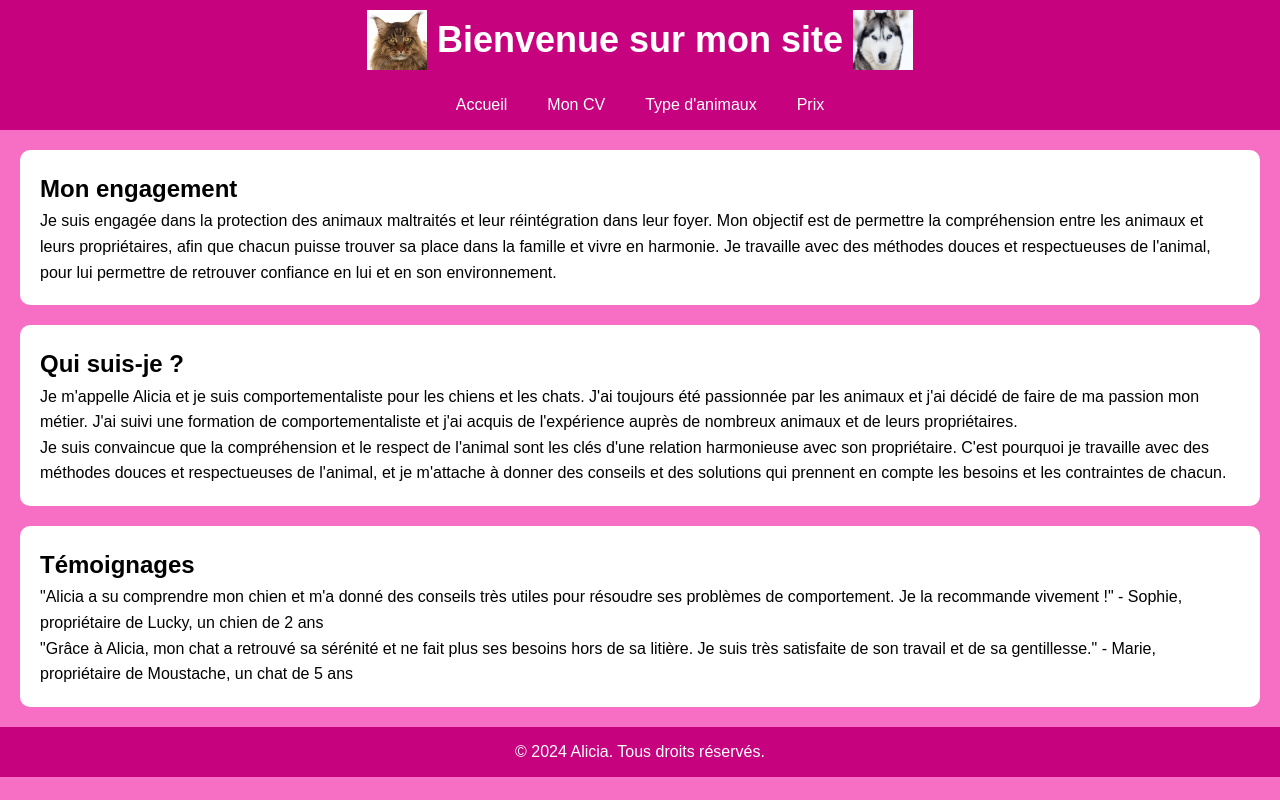
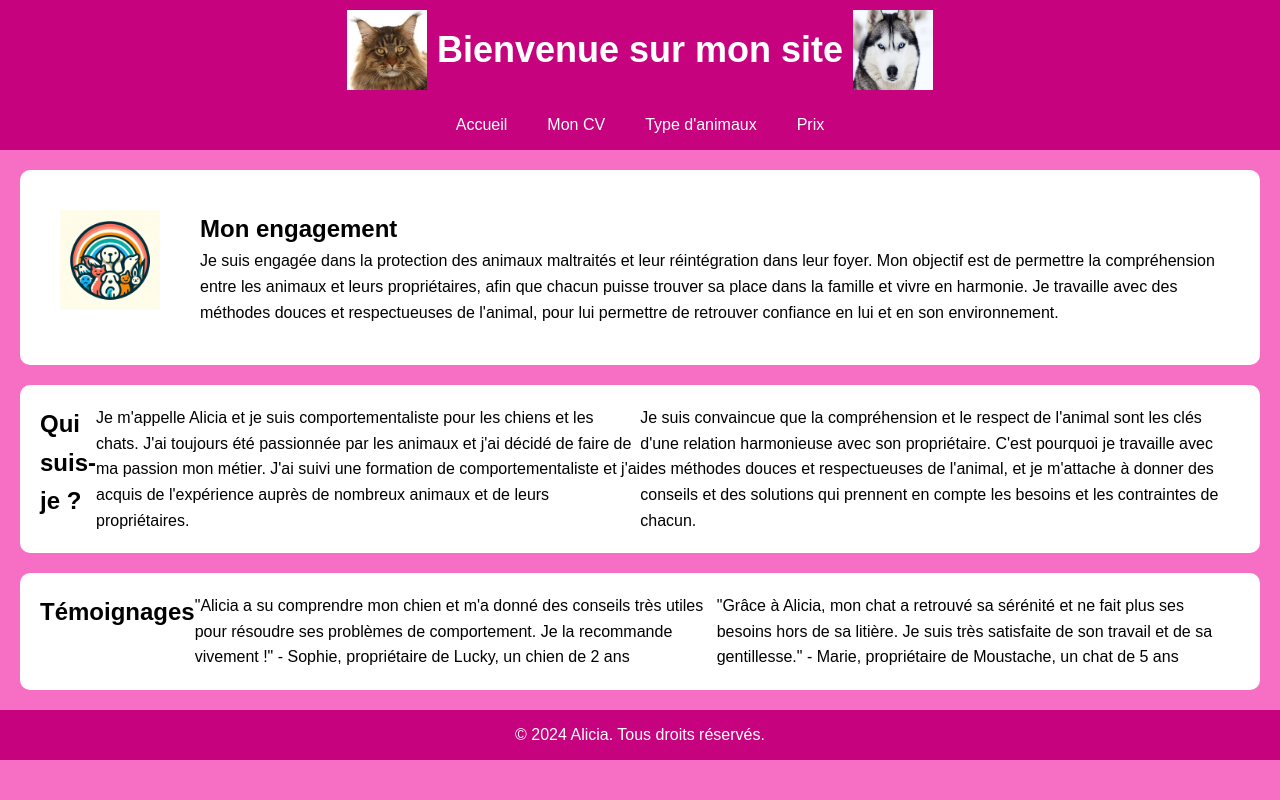
Before and after one commit to Alicia0404/Alicia-Examen, a plain HTML site: page index.html in a window 1280 px wide. Drawn offline with Linux system fonts and the light colour scheme.

Commit message:
modification de la page d'acceuil

```diff
--- a/index.html
+++ b/index.html
@@ -25,11 +25,16 @@
     </nav>
 
     <section>
-        <h2>Mon engagement</h2>
-        <p>Je suis engagée dans la protection des animaux maltraités et leur réintégration dans leur foyer. Mon objectif
-            est de permettre la compréhension entre les animaux et leurs propriétaires, afin que chacun puisse trouver sa
-            place dans la famille et vivre en harmonie. Je travaille avec des méthodes douces et respectueuses de l'animal,
-            pour lui permettre de retrouver confiance en lui et en son environnement.</p>
+        <class>
+            <img src="photo\mon engagement.jpg">
+        </class>
+        <class>
+            <h2>Mon engagement</h2>
+            <p>Je suis engagée dans la protection des animaux maltraités et leur réintégration dans leur foyer. Mon objectif
+                est de permettre la compréhension entre les animaux et leurs propriétaires, afin que chacun puisse trouver sa
+                place dans la famille et vivre en harmonie. Je travaille avec des méthodes douces et respectueuses de l'animal,
+                pour lui permettre de retrouver confiance en lui et en son environnement.</p>
+        </class>
     </section>
 
     <section>
--- a/stylesIndex.css
+++ b/stylesIndex.css
@@ -26,13 +26,13 @@ header h1 {
 }
 
 header img.chat {
-    width: 80px;
-    height: 80px;
+    width: 100px;
+    height: 100px;
     padding: 10px;
 }
 header img.chien {
-    width: 80px;
-    height: 80px;
+    width: 100px;
+    height: 100px;
     padding: 10px;
 }
 
@@ -65,10 +65,20 @@ nav ul li a {
 }
 
 section {
+    display: flex;
     padding: 20px;
     background-color: white;
     border-radius: 10px;
     margin: 20px;
+}
+
+section img{
+    height: 100px;
+    width: 100px;
+}
+
+class {
+    padding: 20px;
 }
 
 footer{
```
Also changed, not shown: photo/mon engagement.jpg (added).
